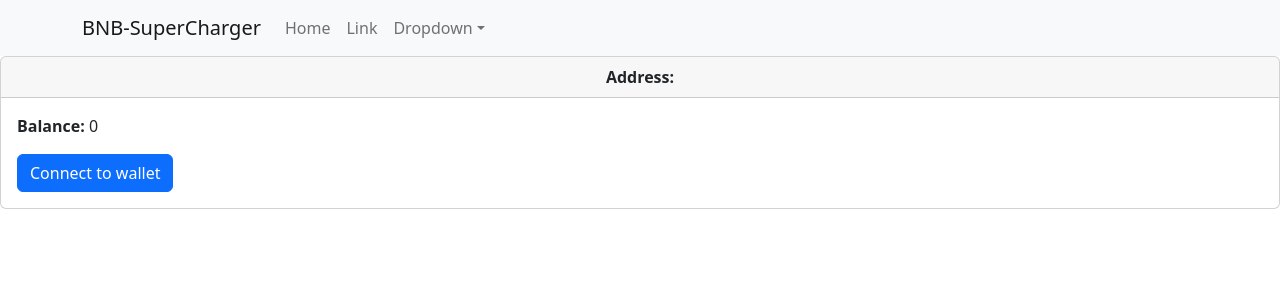
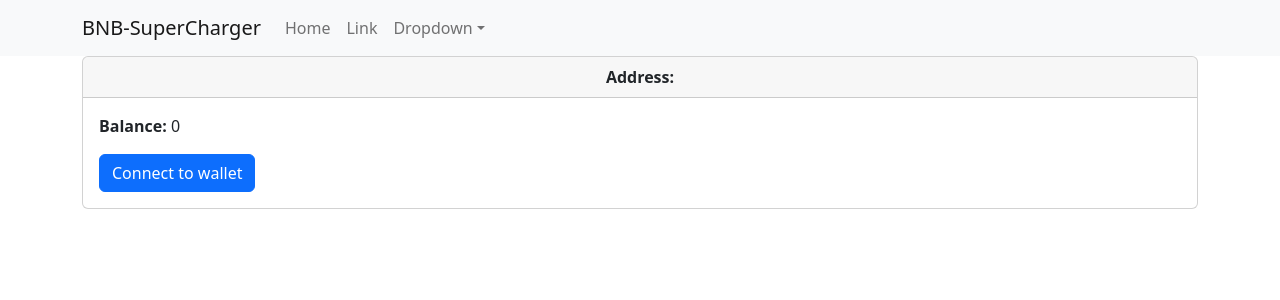
Before and after one commit to warrenseah/reactjs-vault-client, a React (Create React App) app: page / in a window 1280 px wide. Shown: the top 300 px of the page. Built offline with nearby package versions, Linux system fonts and the light colour scheme.

Commit message:
Update ConnectToMetamask.js
Added container

```diff
--- a/src/components/ConnectToMetamask.js
+++ b/src/components/ConnectToMetamask.js
@@ -1,7 +1,7 @@
-import { Fragment, useContext, useRef, useState } from "react";
+import { useContext, useRef, useState } from "react";
 import { ethers } from "ethers";
 
-import { Row, Col, Button, Card, Form } from "react-bootstrap";
+import { Row, Col, Button, Card, Form, Container } from "react-bootstrap";
 import ModalWindow from "./ui/ModalWindow";
 import UserContext from "../store/user-context";
 
@@ -41,7 +41,7 @@ const ConnectToMetamask = () => {
     );
   };
   return (
-    <Fragment>
+    <Container>
       <Row>
         <Col>
           <Card>
@@ -91,7 +91,7 @@ const ConnectToMetamask = () => {
 
       {hasError.message &&
         showPopUp("Failed!", hasError.message, showModal, handleClose)}
-    </Fragment>
+    </Container>
   );
 };
 
```
